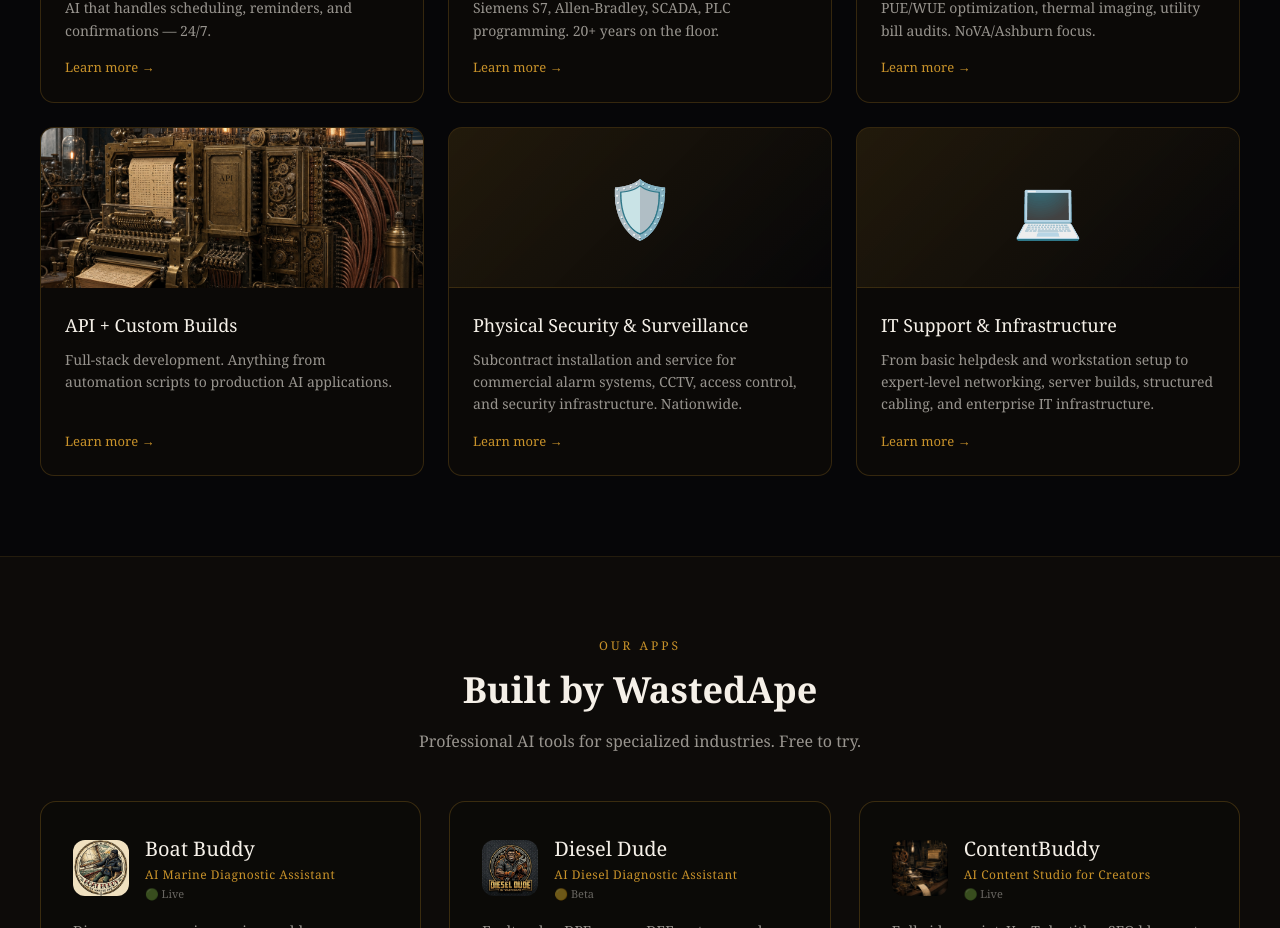
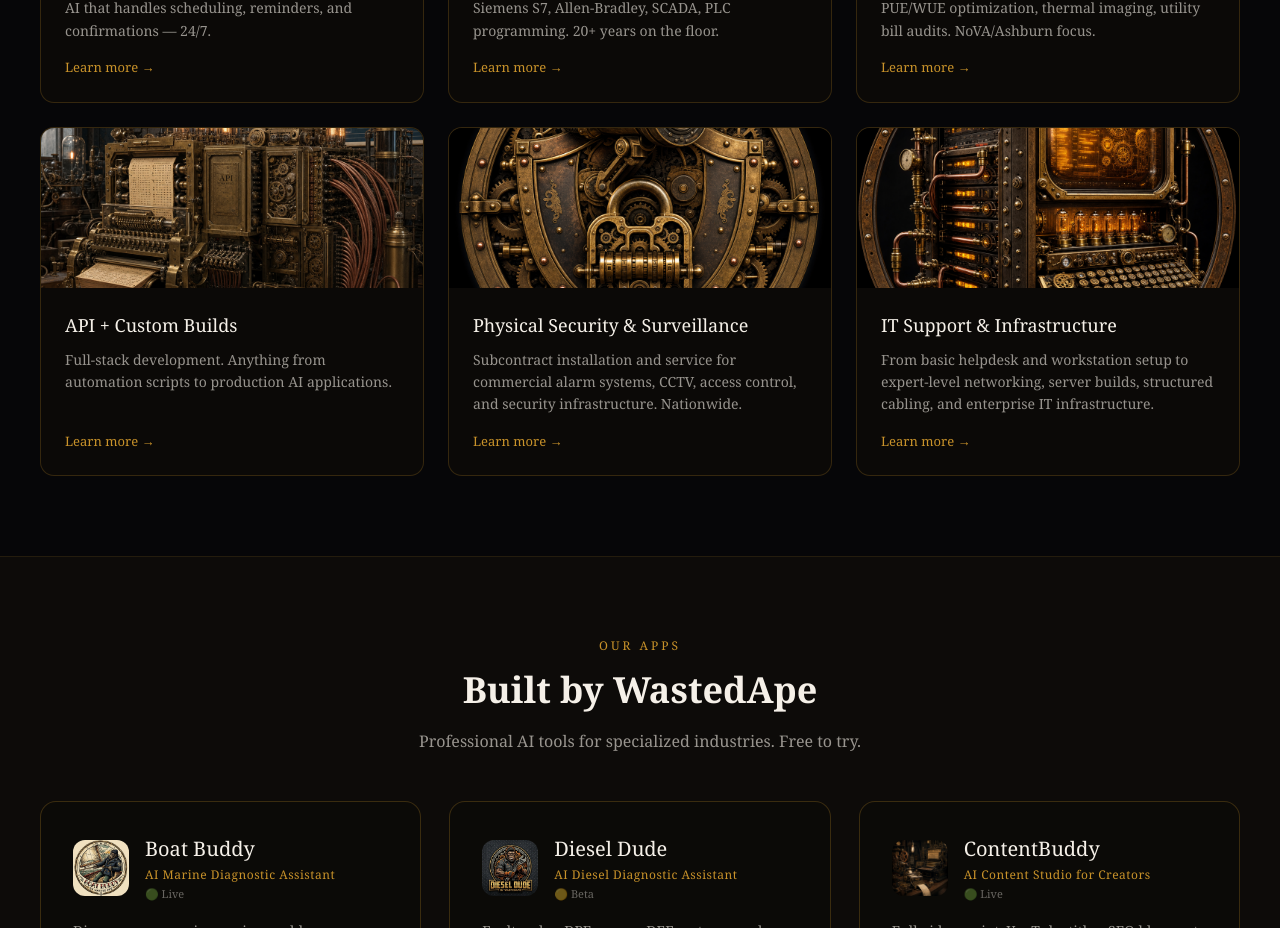
Before and after one commit to thewastedape-byte/wastedape-org, a Next.js app: page / in a window 1280 px wide. Shown: the part 1620-2548 px from the top of the page. Built offline with nearby package versions, Linux system fonts and the light colour scheme; no server answers.

Commit message:
feat: Security + IT steampunk service card images

```diff
--- a/src/app/page.tsx
+++ b/src/app/page.tsx
@@ -56,16 +56,14 @@ const SERVICES = [
     price: 'Quote-based',
     desc: 'Subcontract installation and service for commercial alarm systems, CCTV, access control, and security infrastructure. Nationwide.',
     link: '/services/security',
-    image: null,
-    icon: '🛡️',
+    image: '/service-security.png',
   },
   {
     name: 'IT Support & Infrastructure',
     price: '$75–$125/hr',
     desc: 'From basic helpdesk and workstation setup to expert-level networking, server builds, structured cabling, and enterprise IT infrastructure.',
     link: '/services/it-audit',
-    image: null,
-    icon: '💻',
+    image: '/service-it.png',
   },
 ]
 
```
Also changed, not shown: public/service-it.png (added), public/service-security.png (added).
